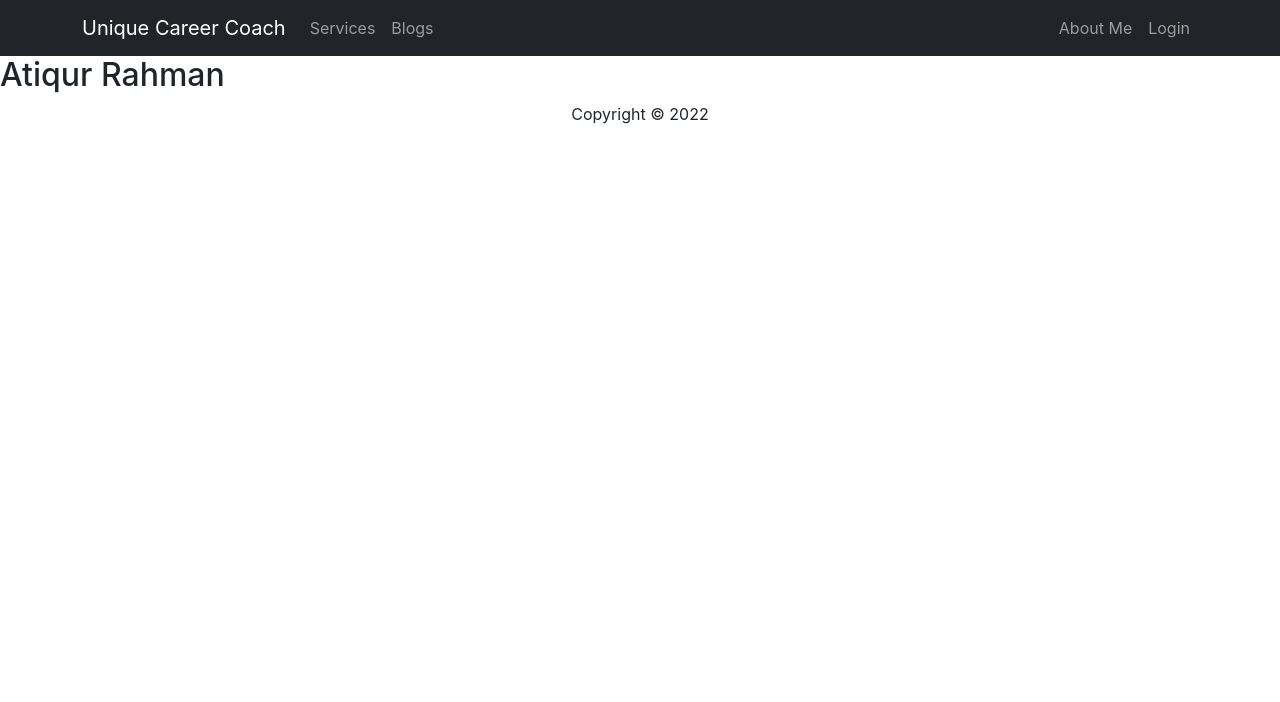
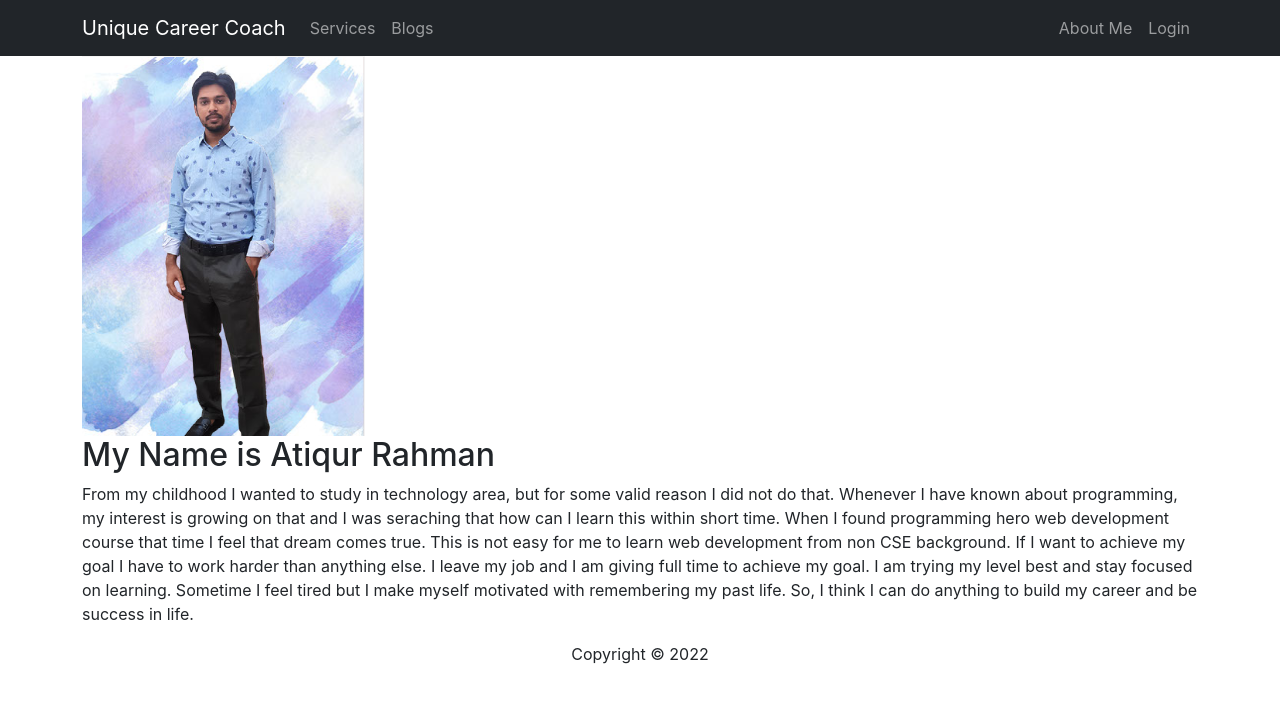
Before and after one commit to AtiqRahman1/unique-career-coach-assignment10, a React (Create React App) app: page /aboutme in a window 1280 px wide. Shown: the top 702 px of the page. Built offline with nearby package versions, Linux system fonts and the light colour scheme; no server answers.

Commit message:
added about me page

```diff
--- a/src/components/AboutMe/AboutMe.js
+++ b/src/components/AboutMe/AboutMe.js
@@ -1,9 +1,15 @@
 import React from 'react';
+import myphoto from '../../images/myphoto.png'
 
 const AboutMe = () => {
     return (
-        <div>
-            <h2>Atiqur Rahman</h2>
+        <div className='container'>
+
+            <img src={myphoto} alt="" />
+
+            <h2>My Name is Atiqur Rahman</h2>
+            <p>From my childhood I wanted to study in technology area, but for some valid reason I did not do that. Whenever I have known about programming, my interest is growing on that and I was seraching that how can I learn this within short time. When I found programming hero web development course that time I feel that dream comes true. This is not easy for me to learn web development from non CSE background. If I want to achieve my goal I have to work harder than anything else. I leave my job and I am giving full time to achieve my goal. I am trying my level best and stay focused on learning. Sometime I feel tired but I make myself motivated with remembering my past life. So, I think I can do anything to build my career and be success in life.</p>
+
         </div>
     );
 };
--- a/src/components/Blogs/Blogs.js
+++ b/src/components/Blogs/Blogs.js
@@ -13,10 +13,6 @@ const Blogs = () => {
             <h2>Q. What other services does firebase provide other than authentication?</h2>
             <p><span className='text-primary'>Answer:</span> Firebase is a full package that can help to develop mobile or web applications faster with fewer resources and more efficiency.There are many services which Firebase provides. For example,hosting,cloud storage,google analytics,predictions,cloud firestore,cloud functions,cloud messaging,dynamic links,remote config and so on.Firebase provides authentication services for almost every major platform, which includes Google, Facebook, Twitter, Apple, Github and many more.
 
-
-
-
-
             </p>
         </div>
     );
```
Also changed, not shown: src/images/myphoto.png (added), 1 other file (tests, documents, lock files or other folders).
